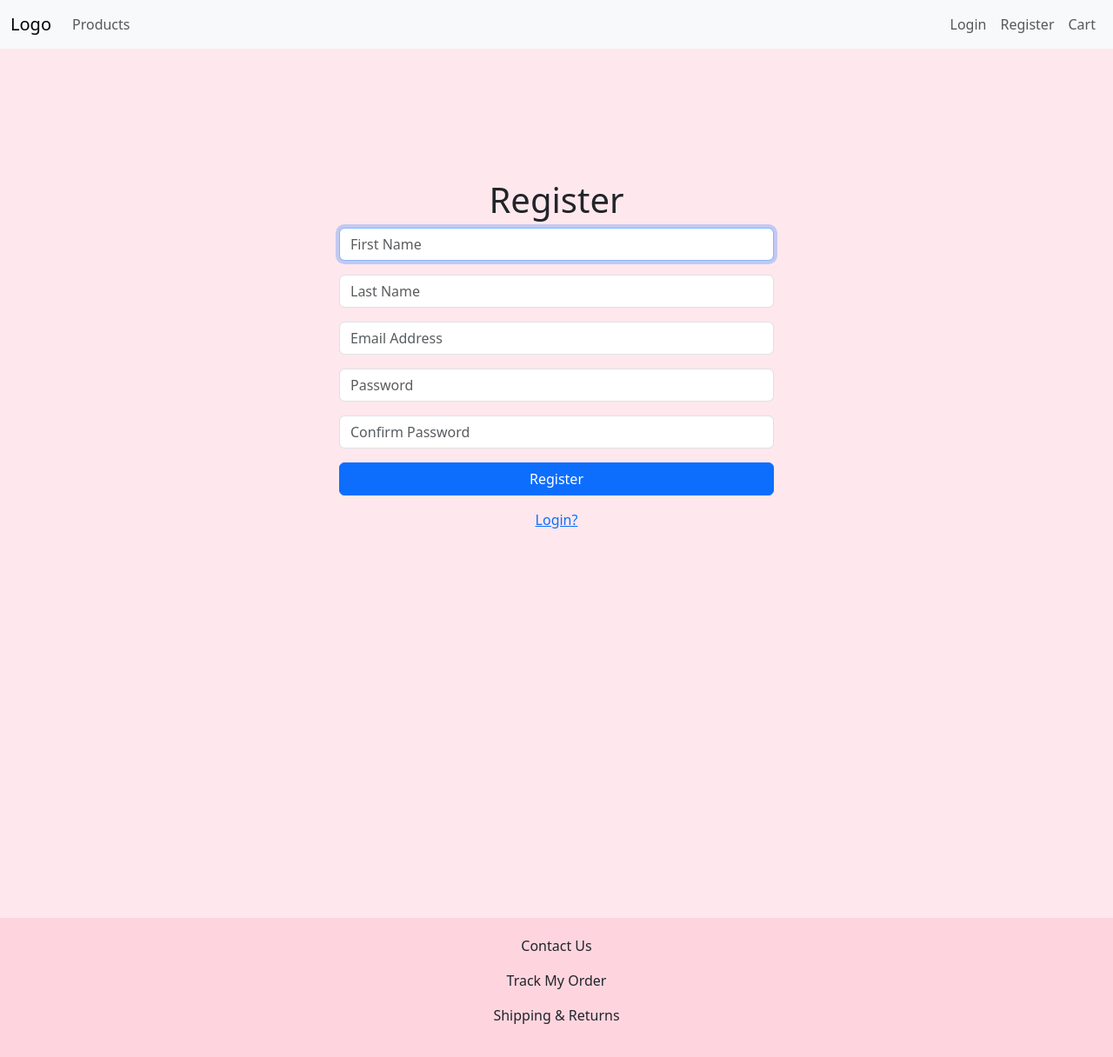
After one commit to Joyce1312/Final_Project, a Flask app: page /register in a window 1280 px wide. The commit adds this page. Shown: the whole page at 87% size. Run offline with Flask 3, Linux system fonts and the light colour scheme; parts of the project's set-up code (start-up, migrations or seed data) failed here and were passed over.

Commit message:
Login & Register Layout

```diff
--- a/app.py
+++ b/app.py
@@ -28,3 +28,11 @@ def index():
 @app.route("/product")
 def product():
     return render_template("product.html")
+
+@app.route("/login")
+def login():
+    return render_template("login.html")
+
+@app.route("/register")
+def register():
+    return render_template("register.html")
--- a/models.py
+++ b/models.py
@@ -5,7 +5,8 @@ from app import db  # Import db from app.py
 class User(db.Model):
     __tablename__ = 'users'
     id = db.Column(db.Integer, primary_key=True)
-    username = db.Column(db.String(50), unique=True, nullable=False)
+    first_name = db.Column(db.String(50), nullable=False)
+    last_name = db.Column(db.String(50), nullable=False)
     email = db.Column(db.String(100), unique=True, nullable=False)
     password_hash = db.Column(db.String(128), nullable=False)
     created_at = db.Column(db.DateTime, default=lambda: datetime.now(pytz.timezone('America/New_York')))
--- a/static/styles.css
+++ b/static/styles.css
@@ -87,3 +87,20 @@ footer {
     gap: 20px;
     flex-wrap: wrap;
 }
+
+/* Login Page */
+.login{
+    height: 1000px;
+    padding-top: 150px;
+    display: flex;
+    flex-direction: column;
+    align-items: center;      /* Center content vertically */
+}
+
+.email{
+    padding-top: 20px;
+}
+
+.mb-3{
+    width: 500px;
+}
--- a/templates/layout.html
+++ b/templates/layout.html
@@ -31,10 +31,10 @@
                 </ul>
                 <ul class="navbar-nav ms-auto mb-2 mb-lg-0">
                     <li class="nav-item">
-                        <a class="nav-link" href="#">Login</a>
+                        <a class="nav-link" href="/login">Login</a>
                     </li>
                     <li class="nav-item">
-                        <a class="nav-link" href="#">Register</a>
+                        <a class="nav-link" href="/register">Register</a>
                     </li>
                     <li class="nav-item">
                         <a class="nav-link" href="#">Cart</a>
@@ -43,12 +43,14 @@
               </div>
             </div>
           </nav>
+          {% if request.endpoint != 'login' and request.endpoint != 'register' %}
           <div>
             <form>
                 <input type="text" placeholder="Search">
                 <button type="submit">Search</button>
             </form>
           </div>
+          {% endif %}
         {% block body %}{% endblock %}
         <footer style="background-color: #FED5DF;">
           <div>
--- /dev/null
+++ b/templates/register.html
@@ -0,0 +1,32 @@
+{% extends "layout.html" %}
+
+{% block title %}
+    Register
+{% endblock %}
+
+{% block body %}
+  <form action="/register" method="post" class="login">
+    <h1>Register</h1>
+    <div class="mb-3 ">
+      <input autocomplete="off" autofocus class="form-control" name="first" placeholder="First Name" type="text">
+    </div>
+    <div class="mb-3 ">
+      <input autocomplete="off" autofocus class="form-control" name="last" placeholder="Last Name" type="text">
+    </div>
+    <div class="mb-3">
+      <input autocomplete="off" autofocus class="form-control" name="email" placeholder="Email Address" type="text">
+    </div>
+    <div class="mb-3">
+      <input class="form-control" name="password" placeholder="Password" type="password">
+    </div>
+    <div class="mb-3">
+      <input class="form-control" name="confirm" placeholder="Confirm Password" type="password">
+    </div>
+    <button class="btn btn-primary mb-3" type="submit">Register</button>
+    <a href="/login">Login?</a>
+  </form>
+
+
+
+
+{% endblock %}
```
Also changed, not shown: templates/login.html (added, +20 -0 lines).
